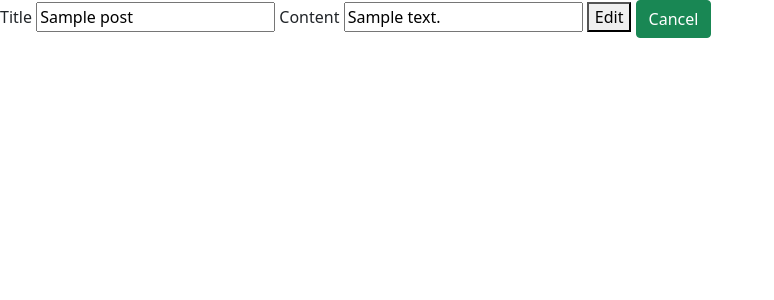
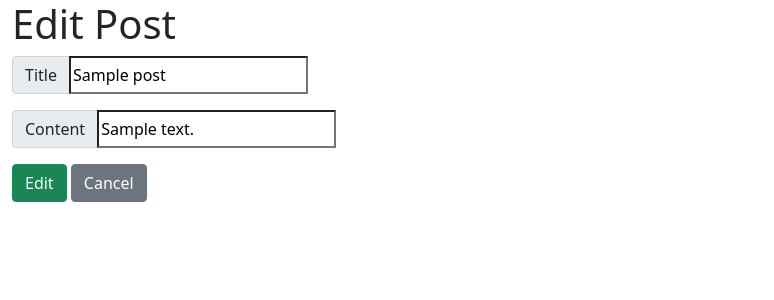
Before and after one commit to lawnknee/Flask-Blogly, a Flask app: page /posts/1/edit in a window 1280 px wide. Shown: the top 300 px of the page, without its empty margins (0-774 px from the left). Run offline with Flask 2, Linux system fonts and the light colour scheme; tables that the repository leaves empty hold one stand-in row (values such as "Sample post").

Commit message:
FEAT: code reviewed and worked

```diff
--- a/app.py
+++ b/app.py
@@ -21,7 +21,7 @@ def main_page():
 
     return redirect('/users')
 
-# Handle user routes
+################### Handle user routes #########################
 
 @app.route('/users')
 def show_users():
@@ -58,7 +58,8 @@ def show_user_info(user_id):
     with option to edit or delete the user."""
 
     user = User.query.get_or_404(user_id)
-    posts = Post.query.filter_by(user_id=user_id).all()
+    # posts = Post.query.filter_by(user_id=user_id).all()  use below instead
+    posts = user.posts
 
     return render_template('user_detail.html', user=user, posts=posts)
 
@@ -102,7 +103,7 @@ def delete_user(user_id):
 
     return redirect('/users')
 
-# Handle Posts
+################### Handle Posts #########################
 
 @app.route('/users/<user_id>/posts/new')
 def show_post_form(user_id):
@@ -115,15 +116,16 @@ def show_post_form(user_id):
 def submit_post_form(user_id):
     """Handles submitting new post form.
     Adds post to database and redirects to user detail page."""
-
+    user = User.query.get_or_404(user_id)  # validate user exists  --> tldr you make a post for a user that doesnt exist in db
+                                                                #      because foreign key doesn't exist
     # get responses from form
     post_title = request.form['title']
     post_content = request.form['content']
 
-    # update database
+    # update database   ---> always validate the data and check (id)
     user_post = Post(title=post_title,
                      content=post_content,
-                     user_id=user_id)
+                     user_id=user_id)  # NOTE: change user_id to user --> can access user id from line 119 throughout.
     db.session.add(user_post)
     db.session.commit()
 
@@ -135,9 +137,10 @@ def post_details(post_id):
     edit or delete current post. (post view)"""
 
     post = Post.query.get_or_404(post_id)
-    user_id = post.user_id
-    user = User.query.get_or_404(user_id)
+    # user = User.query.get_or_404(post.user_id) # in place of this see line 142
 
+    user = post.user  # use instead
+    # NOTE: can now just pass post if using user.post
     return render_template('user_post_detail.html', user=user, post=post)
 
 @app.route('/posts/<int:post_id>/edit')
@@ -154,12 +157,12 @@ def edit_post_submit(post_id):
     Updates the post in the database and redirects
     back to post view."""
 
+    post = Post.query.get_or_404(post_id)  #NOTE: always check if id exists first
     # get form  values
     post_title = request.form['title']
     post_content = request.form['content']
 
     # update post
-    post = Post.query.get_or_404(post_id)
     post.title = post_title
     post.content = post_content
 
@@ -167,15 +170,16 @@ def edit_post_submit(post_id):
 
     return redirect(f'/posts/{post_id}')
 
-@app.route('/posts/<int:post_id>/delete')
+# TODO: turn to post request
+@app.route('/posts/<int:post_id>/delete', methods=["POST"])
 def delete_post(post_id):
     """Deletes the current post and redirects back to
     user details page."""
 
     post = Post.query.get_or_404(post_id)
-    user_id = post.user_id
 
+    # delete should be post requests
     db.session.delete(post)
     db.session.commit()
 
-    return redirect(f'/users/{user_id}')
+    return redirect(f'/users/{post.user_id}')
--- a/templates/base.html
+++ b/templates/base.html
@@ -10,6 +10,8 @@
 
 </head>
 <body>
-  {% block CONTENT %} {% endblock %}
+  <div class='container-fluid'>
+    {% block CONTENT %} {% endblock %}
+  </div>
 </body>
 </html>
--- a/templates/user_edit.html
+++ b/templates/user_edit.html
@@ -13,10 +13,8 @@
 		<!-- Image URL Input -->
 		<label for="img-url">Image URL</label>
 		<input type="text" name="img" value="{{ user.image_url }}" id="img-url">
-
 		<!-- Form buttons -->
-		<a href="/users" class="btn btn-primary">Cancel</a>
-
+		<a href="/users" class="btn btn-secondary">Cancel</a>
 		<button type="submit" class="btn btn-success">Save</button>
 	</form>
 
--- a/templates/user_form.html
+++ b/templates/user_form.html
@@ -14,9 +14,7 @@
 		<label for="img-url">Image URL</label>
 		<input type="text" name="img-url" id="img-url">
 
-		<button type="submit">
-			Add
-		</button>
+		<button class="btn btn-primary" type="submit">Add</button>
 	</form>
 
 {% endblock %}
--- a/templates/user_post_edit.html
+++ b/templates/user_post_edit.html
@@ -3,17 +3,34 @@
 
 {% block CONTENT %}
 	<!-- Edit Post Page -- for testing -->
+	<h1>Edit Post</h1>
 	<form action="/posts/{{post.id}}/edit" method="POST">
+		<div class="input-group mb-3">
+			<label class="input-group-text"
+				id="inputGroup-sizing-default"
+				for="title">
+				Title
+			</label>
+			<input type="text"
+				name="title"
+				id="title"
+				value='{{post.title}}'>
+		</div>
 
-		<label for="title">Title</label>
-		<input type="text" name="title" id="title" value='{{post.title}}'>
-
-		<label for="content">Content</label>
-		<input type="text" name="content" id="content" value='{{post.content}}'>
-
+		<div class="input-group mb-3">
+			<label for="content"
+				class="input-group-text"
+				id="inputGroup-sizing-default">
+				Content
+			</label>
+			<input type="text"
+				name="content"
+				id="content"
+				value='{{post.content}}'>
+		</div>
 		<!-- buttons -->
-		<button type="submit">Edit</button>
-		<a href="/posts/{{post.id}}" class="btn btn-success">Cancel</a>
+		<button class='btn btn-success' type="submit">Edit</button>
+		<a class="btn btn-secondary" href="/posts/{{post.id}}">Cancel</a>
 	</form>
 
 {% endblock %}
```
Also changed, not shown: models.py (+5 -3 lines), templates/user_detail.html (+4 -3 lines), templates/user_listing.html (+1 -6 lines), templates/user_post.html (+13 -5 lines), templates/user_post_detail.html (+13 -9 lines), test_app.py (+22 -9 lines).
